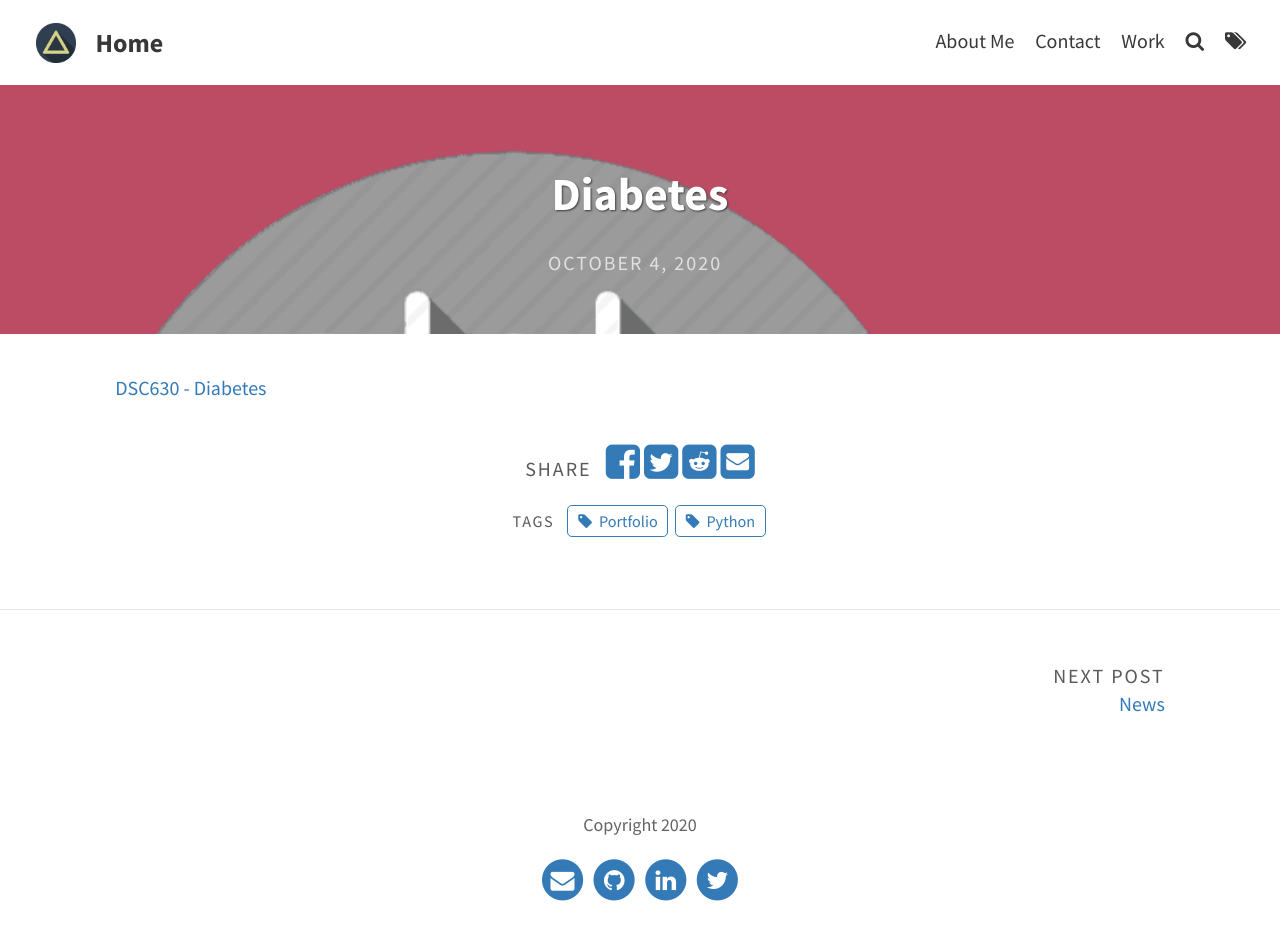
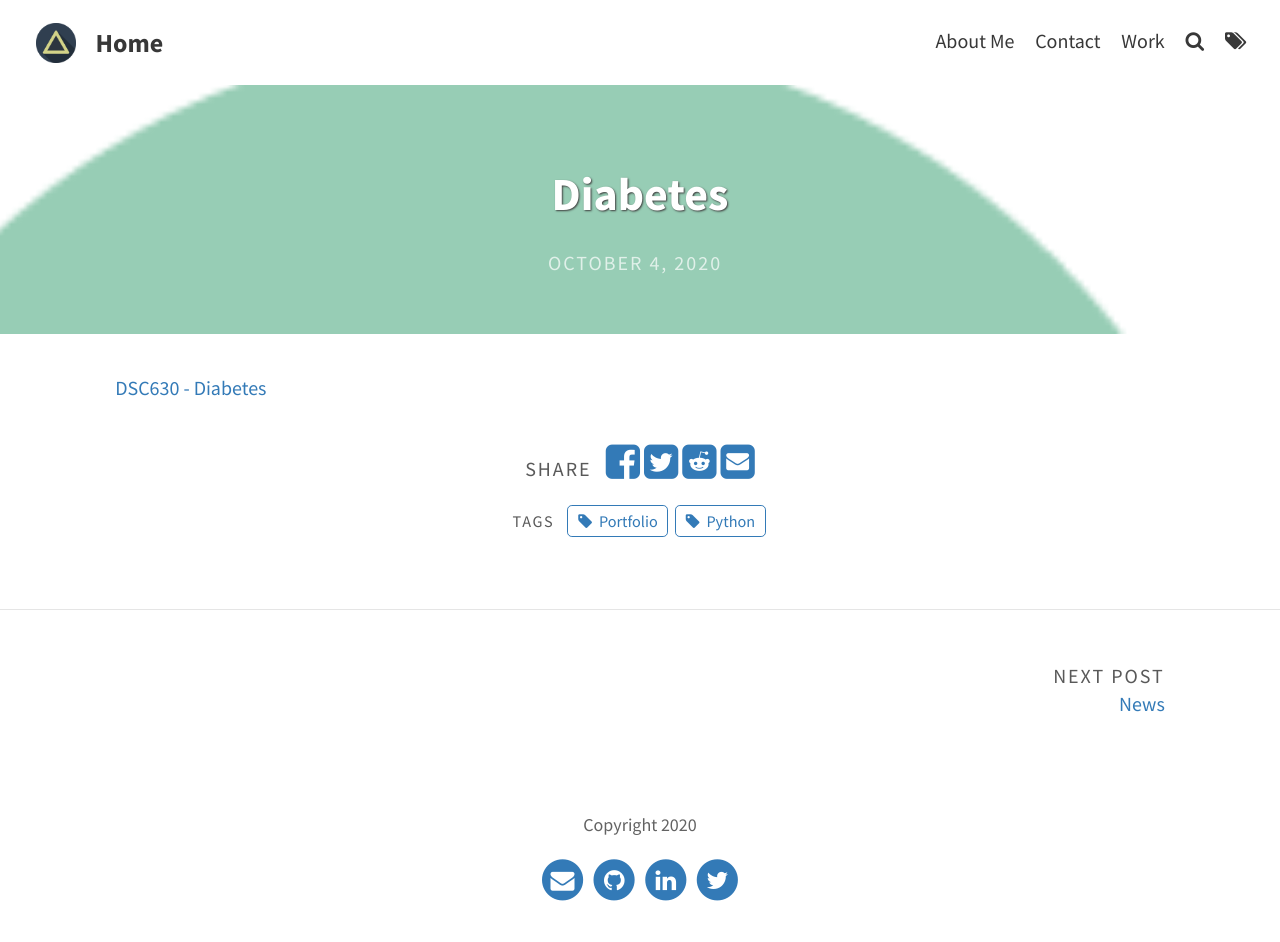
Before and after one commit to knmoses/knmoses.github.io, a Jekyll site: the page built from _portfolio/tictactoe.md, in a window 1280 px wide. Built offline with Jekyll 4.4.1, drawn with Linux system fonts in a browser that asks for light colours.

Commit message:
Update tictactoe.md

```diff
--- a/_portfolio/tictactoe.md
+++ b/_portfolio/tictactoe.md
@@ -1,8 +1,8 @@
 ---
 layout: post
 title: Diabetes
-feature-img: "assets/img/portfolio/ttt.png"
-img: "assets/img/portfolio/ttt.png"
+feature-img: "assets/img/portfolio/medical.png"
+img: "assets/img/portfolio/medical.png"
 date: 04 October 2020
 tags: [Python, Portfolio]
 ---
```
